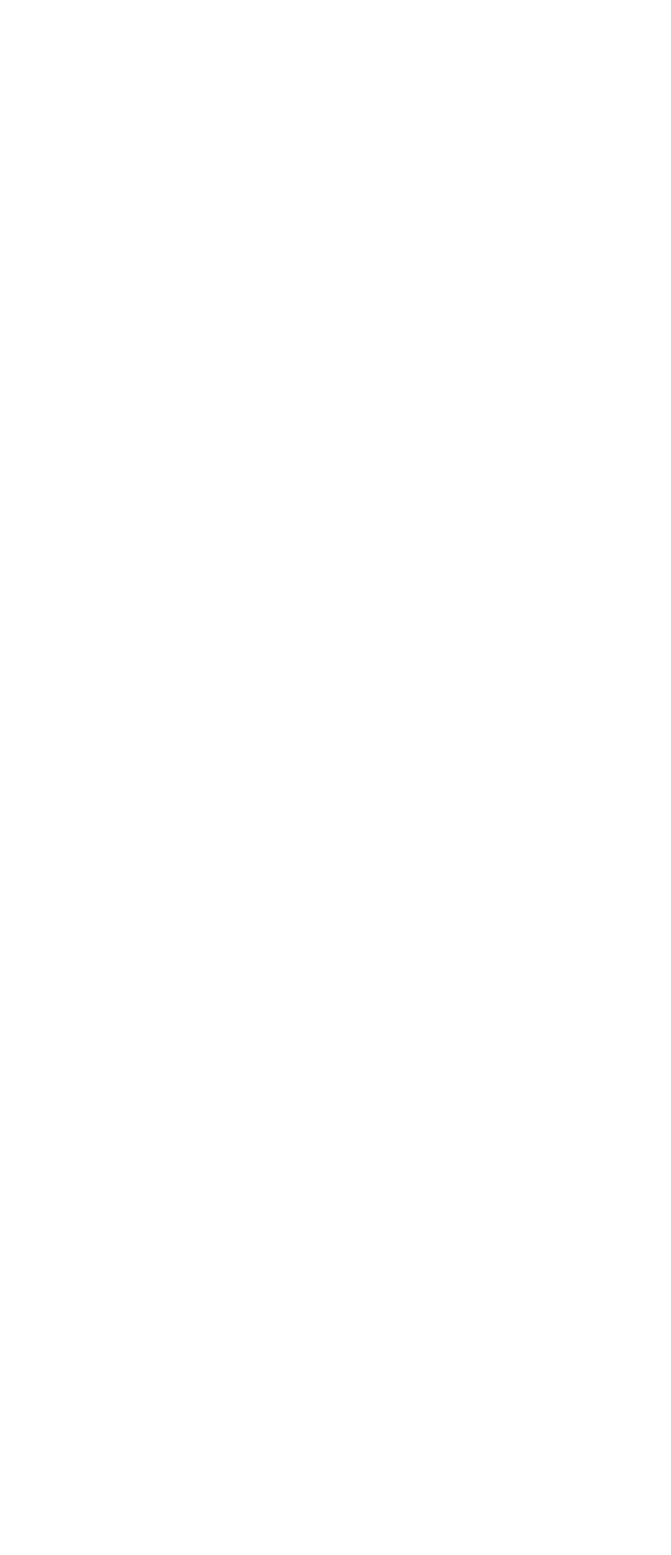
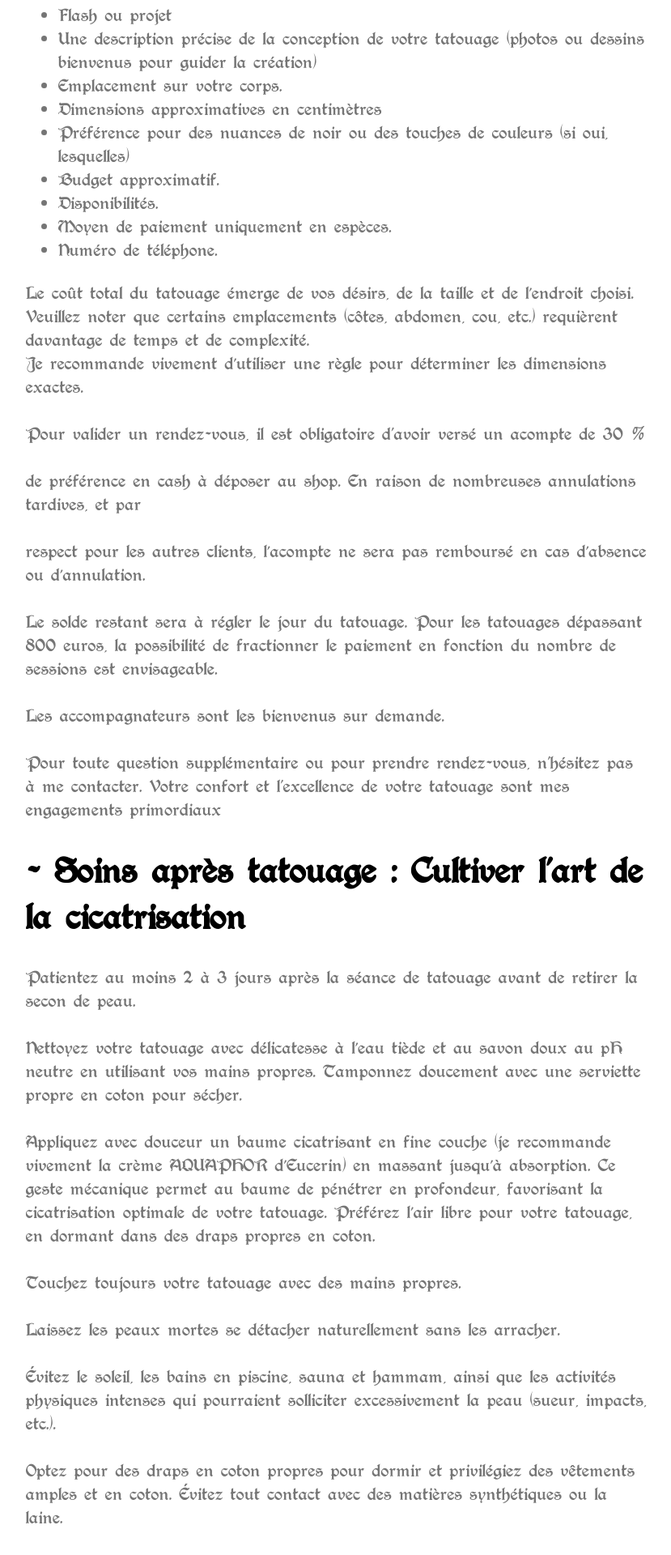
Before and after one commit to WojdylaR/rage_book, a React (Create React App) app in the folder rage_book/: page /info in a window 1280 px wide. Shown: the part 380-2300 px from the top of the page at 81% size, without its empty margins (232-1061 px from the left). Before the commit the page ends 800 px from the top, so only its background shows below. Built offline with nearby package versions, Linux system fonts and the light colour scheme.

Commit message:
ajout txt info

```diff
--- a/rage_book/src/Pages/Info/index.tsx
+++ b/rage_book/src/Pages/Info/index.tsx
@@ -12,7 +12,67 @@ function Info(){
             {
                 language === 'fr' ?
                     <InfoStyle>
-                        Info fr
+                        <p>
+                            <h1>- Booking info tattoo</h1>
+
+
+
+                        Pour faciliter la prise de rendez-vous, et vous faire un devis, il est obligatoire de me contacter en utilisant le formulaire suivant :
+
+
+                        <ul>
+                            <li>Flash ou projet </li>
+                            <li>Une description précise de la conception de votre tatouage (photos ou dessins bienvenus pour guider la création)</li>
+                            <li>Emplacement sur votre corps.</li>
+                            <li>Dimensions approximatives en centimètres</li>
+                            <li>Préférence pour des nuances de noir ou des touches de couleurs (si oui, lesquelles)</li>
+                            <li>Budget approximatif.</li>
+                            <li>Disponibilités.</li>
+                            <li>Moyen de paiement uniquement en espèces.</li>
+                            <li>Numéro de téléphone.</li>
+                        </ul>
+
+                        Le coût total du tatouage émerge de vos désirs, de la taille et de l'endroit choisi.
+                        Veuillez noter que certains emplacements (côtes, abdomen, cou, etc.) requièrent davantage de temps et de complexité.<br/>
+
+                        Je recommande vivement d'utiliser une règle pour déterminer les dimensions exactes.<br/><br/>
+
+                        Pour valider un rendez-vous, il est obligatoire d’avoir versé un acompte de 30 % <br/><br/>
+                        de préférence en cash à déposer au shop. En raison de nombreuses annulations tardives, et par <br/><br/>
+                        respect pour les autres clients, l'acompte ne sera pas remboursé en cas d'absence ou d'annulation.<br/><br/>
+
+                        Le solde restant sera à régler le jour du tatouage. Pour les tatouages dépassant 800 euros, la
+                        possibilité de fractionner le paiement en fonction du nombre de sessions est envisageable.<br/><br/>
+
+                        Les accompagnateurs sont les bienvenus sur demande.<br/><br/>
+
+                        Pour toute question supplémentaire ou pour prendre rendez-vous, n’hésitez pas à me contacter.
+                        Votre confort et l’excellence de votre tatouage sont mes engagements primordiaux</p>
+
+                        <p>
+                            <h1>- Soins après tatouage : Cultiver l’art de la cicatrisation </h1>
+
+                        Patientez au moins 2 à 3 jours après la séance de tatouage avant de retirer la secon de peau.<br /><br/>
+
+                        Nettoyez votre tatouage avec délicatesse à l'eau tiède et au savon doux au pH neutre en utilisant vos mains propres. Tamponnez
+                        doucement avec une serviette propre en coton pour sécher.<br /><br/>
+
+                        Appliquez avec douceur un baume cicatrisant en fine couche (je recommande vivement la crème AQUAPHOR
+                        d'Eucerin) en massant jusqu'à absorption.  Ce geste mécanique permet au baume de pénétrer en profondeur,
+                        favorisant la cicatrisation optimale de votre tatouage. Préférez l'air libre pour votre tatouage, en
+                        dormant dans des draps propres en coton. <br /><br/>
+
+                        Touchez toujours votre tatouage avec des mains propres.<br /><br/>
+
+                        Laissez les peaux mortes se détacher naturellement sans les arracher.<br /><br/>
+
+                        Évitez le soleil, les bains en piscine, sauna et hammam, ainsi que les activités physiques intenses qui
+                        pourraient solliciter excessivement la peau (sueur, impacts, etc.).<br /><br/>
+
+                        Optez pour des draps en coton propres pour dormir et privilégiez des vêtements
+                        amples et en coton. Évitez tout contact avec des matières synthétiques ou la laine.<br /><br/>
+
+                        On évite le contact avec nos amis les animaux.</p>
                     </InfoStyle>
                 :
                     <InfoStyle>
--- a/rage_book/src/Styles/FlashStyle.tsx
+++ b/rage_book/src/Styles/FlashStyle.tsx
@@ -32,7 +32,7 @@ export const FlashStyle = styled.div`
     .img{
         height: 10vh;
         min-height: 300px;
-
+        cursor: pointer;
     }
 
     .allPage{
--- a/rage_book/src/Styles/InfoStyle.tsx
+++ b/rage_book/src/Styles/InfoStyle.tsx
@@ -1,3 +1,11 @@
 import styled from "styled-components";
 
-export const InfoStyle = styled.div``
+export const InfoStyle = styled.div`
+    font-family: augusta;
+    font-size: 150%;
+    color: #757575;
+
+    h1{
+        color: black;
+    }
+`
```
